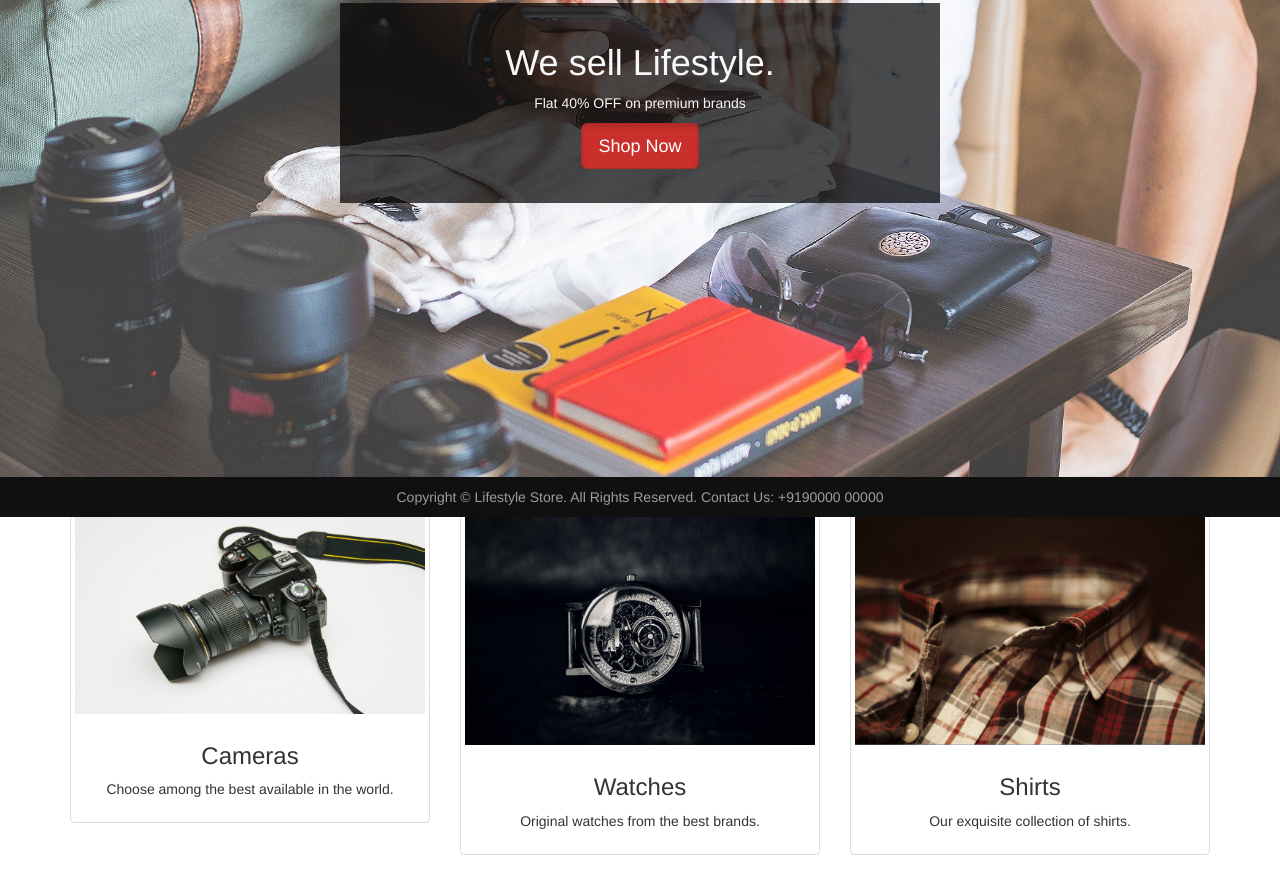
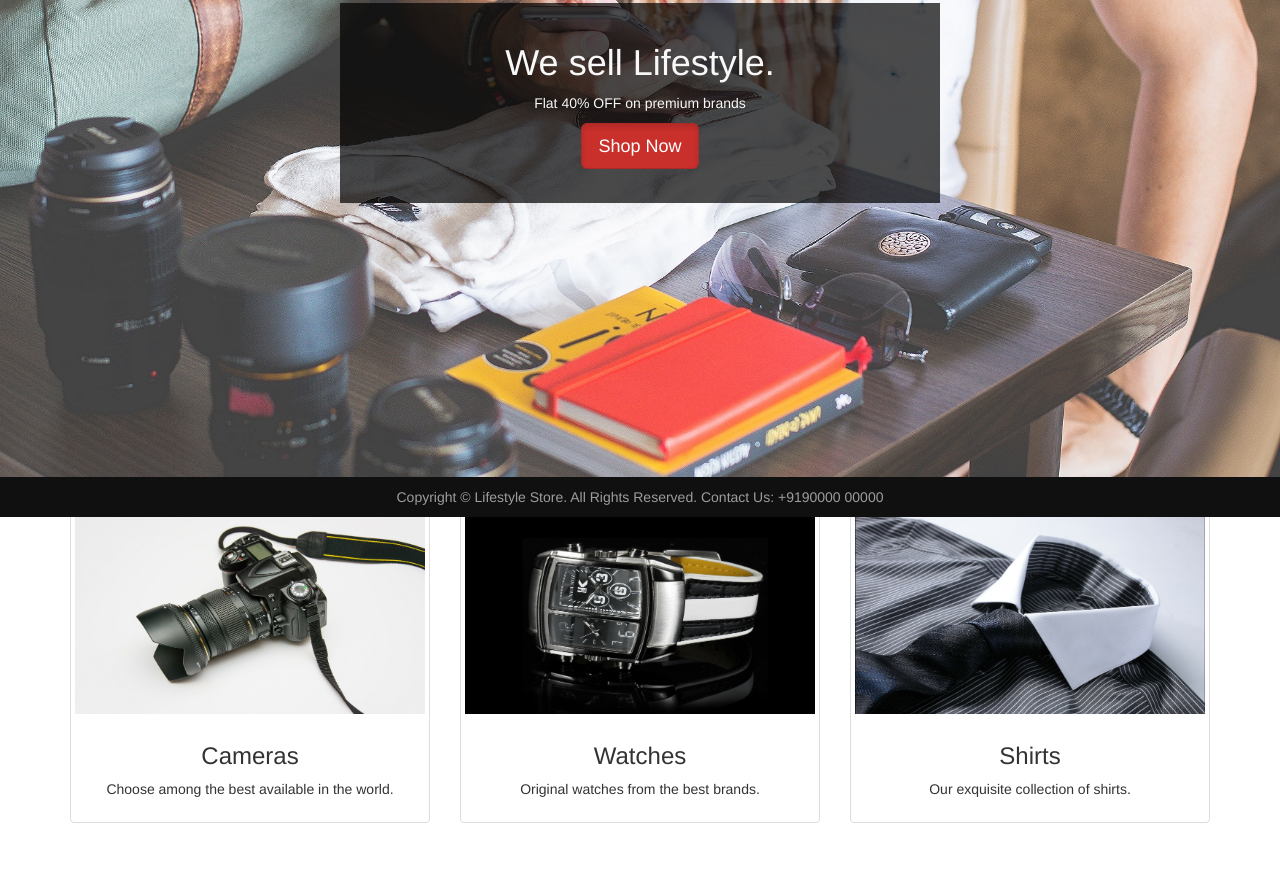
Before and after one commit to Shobhit241/Webpage_Demo, a plain HTML site: page index.html in a window 1280 px wide. Shown: the part 283-1176 px from the top of the page. Drawn offline with nearby package versions, Linux system fonts and the light colour scheme.

Commit message:
Update index.html

```diff
--- a/index.html
+++ b/index.html
@@ -66,7 +66,7 @@
                     <div class="col-sm-4">
                         <a href="products.html#watches" >
                             <div class="thumbnail">
-                                <img src="Images/10.jpg" alt="">
+                                <img src="Images/7.jpg" alt="">
                                 <div class="caption">
                                     <h3>Watches</h3>
                                     <p>Original watches from the best brands.</p>
@@ -78,7 +78,7 @@
                     <div class="col-sm-4">
                         <a href="products.html#shirts" >
                             <div class="thumbnail">
-                                <img src="Images/13.jpg" alt="">
+                                <img src="Images/8.jpg" alt="">
                                 <div class="caption">
                                     <h3>Shirts</h3>
                                     <p>Our exquisite collection of shirts.</p>
```
